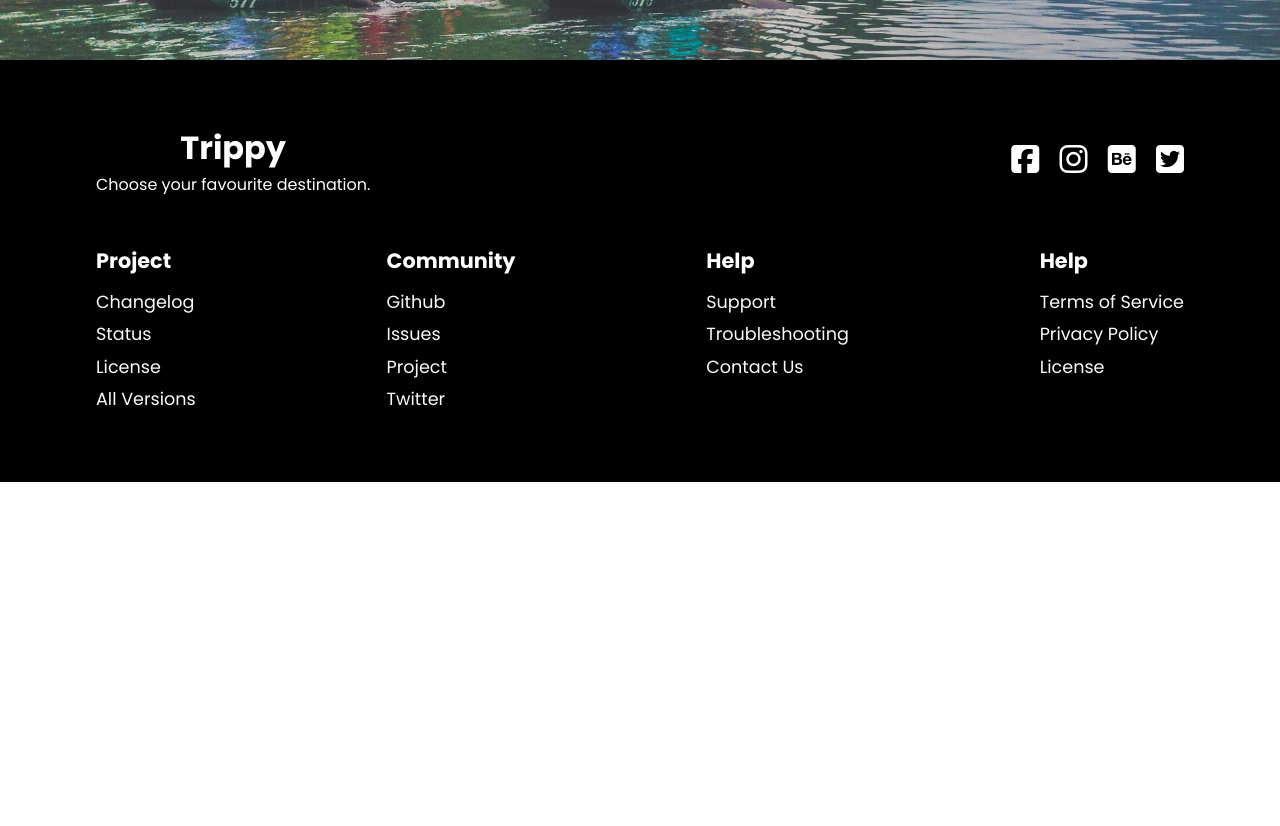
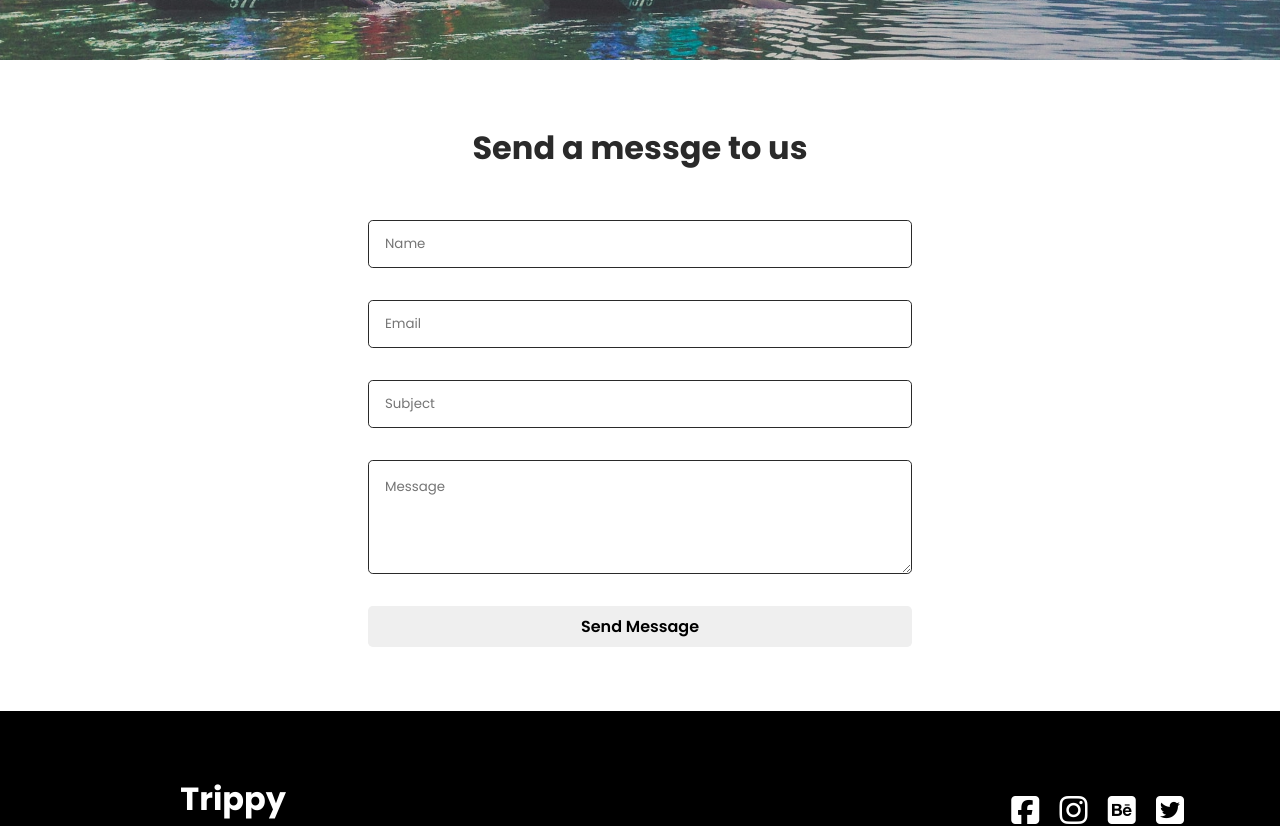
Before and after one commit to IsraelKenneth/Tour-Guide, a React (Create React App) app: page /contact in a window 1280 px wide. Shown: the part 500-1326 px from the top of the page. Before the commit the page ends 982 px from the top, so only its background shows below. Built offline with nearby package versions, Linux system fonts and the light colour scheme.

Commit message:
Contact form

```diff
--- a/src/components/ContactForm.js
+++ b/src/components/ContactForm.js
@@ -0,0 +1,19 @@
+import React from 'react'
+import "./ContactFormStyles.css"
+
+const ContactForm = () => {
+    return (
+        <div className='form-container'>
+            <h1>Send a messge to us</h1>
+            <form>
+                <input placeholder='Name'></input>
+                <input placeholder='Email'></input>
+                <input placeholder='Subject'></input>
+                <textarea placeholder='Message' rows="4" ></textarea>
+                <button > Send Message</button>
+            </form>
+        </div>
+    )
+}
+
+export default ContactForm
--- a/src/components/ContactFormStyles.css
+++ b/src/components/ContactFormStyles.css
@@ -0,0 +1,46 @@
+.form-container {
+    margin: 4rem 6rem;
+    color: #2a2a2a;
+}
+
+.form-container h1 {
+    text-align: center;
+}
+
+.form-container form {
+    padding-top: 3rem;
+    display: flex;
+    flex-direction: column;
+    width: 50%;
+    margin: auto;
+}
+
+.form-container input {
+    height: 3rem;
+    padding: 0 1rem;
+    margin-bottom: 2rem;
+    border-radius: .3rem;
+    border: 1px solid #2a2a2a;
+}
+
+.form-container textarea {
+    padding: 1rem;
+    margin-bottom: 2rem;
+    border-radius: .3rem;
+    border: 1px solid #2a2a2a;
+}
+
+.form-container button {
+    display: inline;
+}
+
+@media screen and (max-width:850px) {
+    .form-container {
+        margin: 4rem 2rem;
+    }
+
+    .form-container form {
+        padding-top: 3rem;
+        width: 90%;
+    }
+}
--- a/src/routes/Contact.js
+++ b/src/routes/Contact.js
@@ -1,5 +1,6 @@
 import React from 'react'
 import AboutImg from "../assets/2.jpg"
+import ContactForm from '../components/ContactForm'
 import Hero from '../components/Hero'
 
 const Contact = () => {
@@ -9,9 +10,8 @@
                 heroImg={AboutImg}
                 title="Contact"
                 url="/about"
-
-
             />
+            <ContactForm />
         </div>
     )
 }
```
